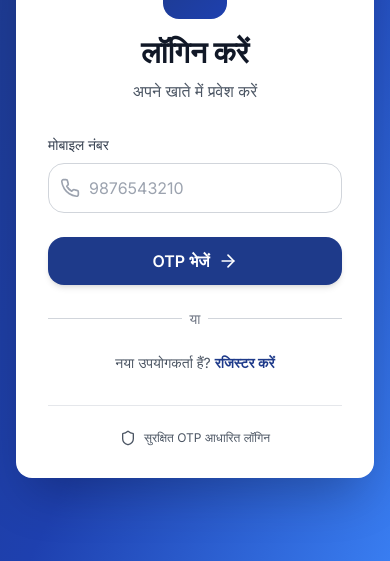
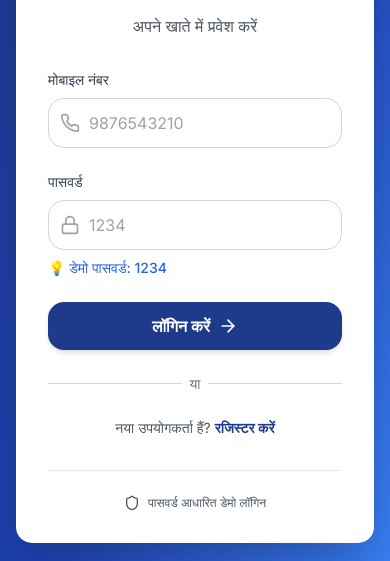
Before and after one commit to satishvermaup8-netizen/BharatSamuhAnudan, a React (Vite) app: page /login in a window 390 px wide. Shown: the part 222-783 px from the top of the page. Built offline with nearby package versions, Linux system fonts and the light colour scheme; no server answers.

Commit message:
feat: Replace OTP login with simple password authentication
- Remove OTP verification flow
- Add password-based login with fixed password '1234'
- Simplify login form (mobile number + password)
- Display demo password hint for quick testing
- Update security badge to indicate demo mode

```diff
--- a/src/pages/LoginPage.tsx
+++ b/src/pages/LoginPage.tsx
@@ -1,25 +1,19 @@
-import { useState, useEffect } from 'react';
+import { useState } from 'react';
 import { useNavigate, Link } from 'react-router-dom';
 import { Phone, Lock, ArrowRight, Shield } from 'lucide-react';
 import { useAuth } from '@/hooks/useAuth';
-import { ROUTES, DEV_MODE, AUTO_OTP } from '@/constants';
+import { ROUTES } from '@/constants';
+
+const DEMO_PASSWORD = '1234';
 
 export function LoginPage() {
   const [mobile, setMobile] = useState('');
-  const [otp, setOtp] = useState(DEV_MODE ? AUTO_OTP : '');
-  const [showOtp, setShowOtp] = useState(false);
+  const [password, setPassword] = useState('');
   const [loading, setLoading] = useState(false);
-  const { login, sendLoginOTP } = useAuth();
+  const { login } = useAuth();
   const navigate = useNavigate();
 
-  // Auto-fill OTP in dev mode
-  useEffect(() => {
-    if (DEV_MODE && showOtp) {
-      setOtp(AUTO_OTP);
-    }
-  }, [showOtp]);
-
-  const handleSendOtp = async (e: React.FormEvent) => {
+  const handleLogin = async (e: React.FormEvent) => {
     e.preventDefault();
 
     if (!mobile || mobile.length !== 10) {
@@ -27,25 +21,15 @@ export function LoginPage() {
       return;
     }
 
+    if (password !== DEMO_PASSWORD) {
+      alert('गलत पासवर्ड। कृपया 1234 दर्ज करें।');
+      return;
+    }
+
     setLoading(true);
 
     try {
-      await sendLoginOTP(mobile);
-      setShowOtp(true);
-      alert('OTP आपके मोबाइल नंबर पर भेजा गया है');
-    } catch (error: any) {
-      alert(error.message || 'OTP भेजने में विफल');
-    }
-
-    setLoading(false);
-  };
-
-  const handleLogin = async (e: React.FormEvent) => {
-    e.preventDefault();
-    setLoading(true);
-
-    try {
-      await login(mobile, otp);
+      await login(mobile, DEMO_PASSWORD);
       navigate(ROUTES.DASHBOARD);
     } catch (error: any) {
       alert(error.message || 'लॉगिन विफल। कृपया पुनः प्रयास करें।');
@@ -70,8 +54,7 @@ export function LoginPage() {
             </p>
           </div>
 
-          {!showOtp ? (
-            <form onSubmit={handleSendOtp} className="space-y-6">
+          <form onSubmit={handleLogin} className="space-y-6">
               <div>
                 <label htmlFor="mobile" className="block text-sm font-medium text-gray-700 mb-2">
                   मोबाइल नंबर
@@ -94,64 +77,27 @@ export function LoginPage() {
                 </div>
               </div>
 
-              <button
-                type="submit"
-                disabled={loading}
-                className="w-full btn-primary flex items-center justify-center space-x-2 group"
-              >
-                <span>{loading ? 'OTP भेजा जा रहा है...' : 'OTP भेजें'}</span>
-                <ArrowRight className="w-5 h-5 group-hover:translate-x-1 transition-transform duration-200" />
-              </button>
-            </form>
-          ) : (
-            <form onSubmit={handleLogin} className="space-y-6">
               <div>
-                <label htmlFor="otp" className="block text-sm font-medium text-gray-700 mb-2">
-                  OTP दर्ज करें (4 अंक)
+                <label htmlFor="password" className="block text-sm font-medium text-gray-700 mb-2">
+                  पासवर्ड
                 </label>
                 <div className="relative">
                   <div className="absolute inset-y-0 left-0 pl-3 flex items-center pointer-events-none">
                     <Lock className="h-5 w-5 text-gray-400" />
                   </div>
                   <input
-                    id="otp"
-                    type="text"
+                    id="password"
+                    type="password"
                     required
-                    maxLength={4}
-                    pattern="[0-9]{4}"
-                    value={otp}
-                    onChange={(e) => setOtp(e.target.value)}
+                    value={password}
+                    onChange={(e) => setPassword(e.target.value)}
                     className="input-field pl-10"
                     placeholder="1234"
-                    autoFocus
                   />
                 </div>
-                {DEV_MODE ? (
-                  <p className="mt-2 text-sm font-semibold text-green-600">
-                    🔓 DEV MODE: OTP auto-filled (1234)
-                  </p>
-                ) : (
-                  <p className="mt-2 text-sm text-gray-600">
-                    {mobile} पर OTP भेजा गया है
-                  </p>
-                )}
-              </div>
-
-              <div className="flex items-center justify-between">
-                <button
-                  type="button"
-                  onClick={() => setShowOtp(false)}
-                  className="text-sm text-trust hover:text-trust-dark font-medium"
-                >
-                  नंबर बदलें
-                </button>
-                <button
-                  type="button"
-                  onClick={handleSendOtp}
-                  className="text-sm text-trust hover:text-trust-dark font-medium"
-                >
-                  OTP फिर से भेजें
-                </button>
+                <p className="mt-2 text-sm text-blue-600 font-medium">
+                  💡 डेमो पासवर्ड: 1234
+                </p>
               </div>
 
               <button
@@ -163,7 +109,6 @@ export function LoginPage() {
                 <ArrowRight className="w-5 h-5 group-hover:translate-x-1 transition-transform duration-200" />
               </button>
             </form>
-          )}
 
           <div className="mt-6">
             <div className="relative">
@@ -189,7 +134,7 @@ export function LoginPage() {
           <div className="mt-8 pt-6 border-t border-gray-200">
             <div className="flex items-center justify-center space-x-2 text-gray-600">
               <Shield className="w-4 h-4" />
-              <span className="text-xs">सुरक्षित OTP आधारित लॉगिन</span>
+              <span className="text-xs">पासवर्ड आधारित डेमो लॉगिन</span>
             </div>
           </div>
         </div>
```
